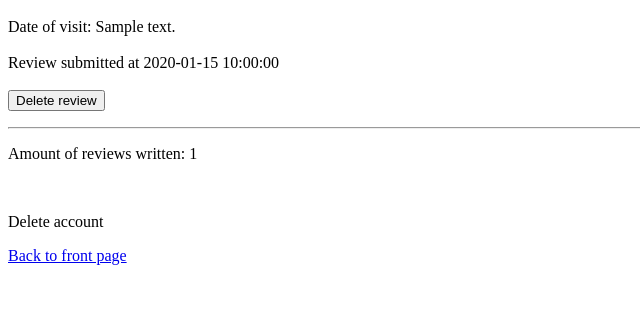
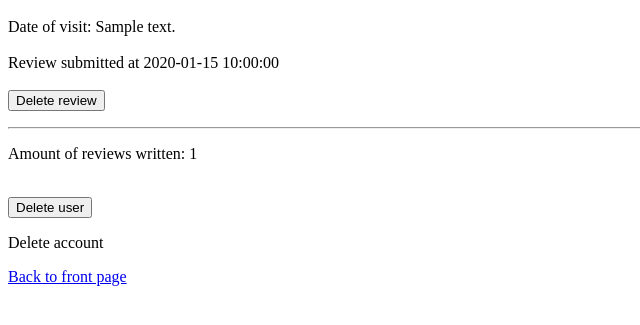
Before and after one commit to leinson/where-we-dine, a Flask app: template templates/user.html in a window 1280 px wide. Shown: the part 315-640 px from the top of the page, without its empty margins (0-640 px from the left). Run offline with Flask 3, Linux system fonts and the light colour scheme; the visitor is signed in with stand-in values (Sample User, id 1); the template is opened without the code that fills it: most values are stand-ins (such as "Sample title", 1, 10 or a date in 2020).

Commit message:
Delete own user from user page

```diff
--- a/templates/user.html
+++ b/templates/user.html
@@ -1,5 +1,19 @@
 <h1>where we dine</h1>
 <h2>User page</h2>
+
+<script LANGUAGE="JavaScript">
+    <!--
+    function confirmSubmit()
+    {
+    var agree=confirm("Do you want to delete?");
+    if (agree)
+     return true ;
+    else
+     return false ;
+    }
+    // -->
+</script>
+
 <p>You are logged in as {{ session.username }}.</p><br>
 <p>Your reviews:<br>
 </p>
@@ -16,11 +30,14 @@
     Review submitted at {{ review.sent_at }}<br>
     <br>
     <form action="/delete_review/{{ review.id }}" method=POST>
-        <input type="submit" value="Delete review">
+        <input type="submit" value="Delete review" name="delete" onClick="return confirmSubmit()">
     </form>
     <hr>
 {% endfor %}
 <p>Amount of reviews written: {{ count }}</p>
 <br>
+<form action="/delete_user/{{ user_id }}" method=POST>
+    <input type="submit" value="Delete user" name="delete" onClick="return confirmSubmit()">
+</form>
 <p>Delete account</p>
 <a href="/">Back to front page</a>
--- a/users.py
+++ b/users.py
@@ -72,3 +72,9 @@ def get_users_reviews(id):
     sql = "SELECT RV.id, RV.review, RV.score, RV.visited, RV.sent_at, RE.name FROM reviews RV, restaurants RE, users U WHERE RV.restaurant_id=RE.id AND RV.user_id=U.id AND U.id=:id"
     result = db.session.execute(sql, {"id":id})
     return result.fetchall()
+
+def delete_user(id):
+    logout()
+    sql = "DELETE FROM users WHERE id=:id"
+    db.session.execute(sql, {"id":id})
+    db.session.commit()
```
Also changed, not shown: routes.py (+10 -2 lines), README.md.
